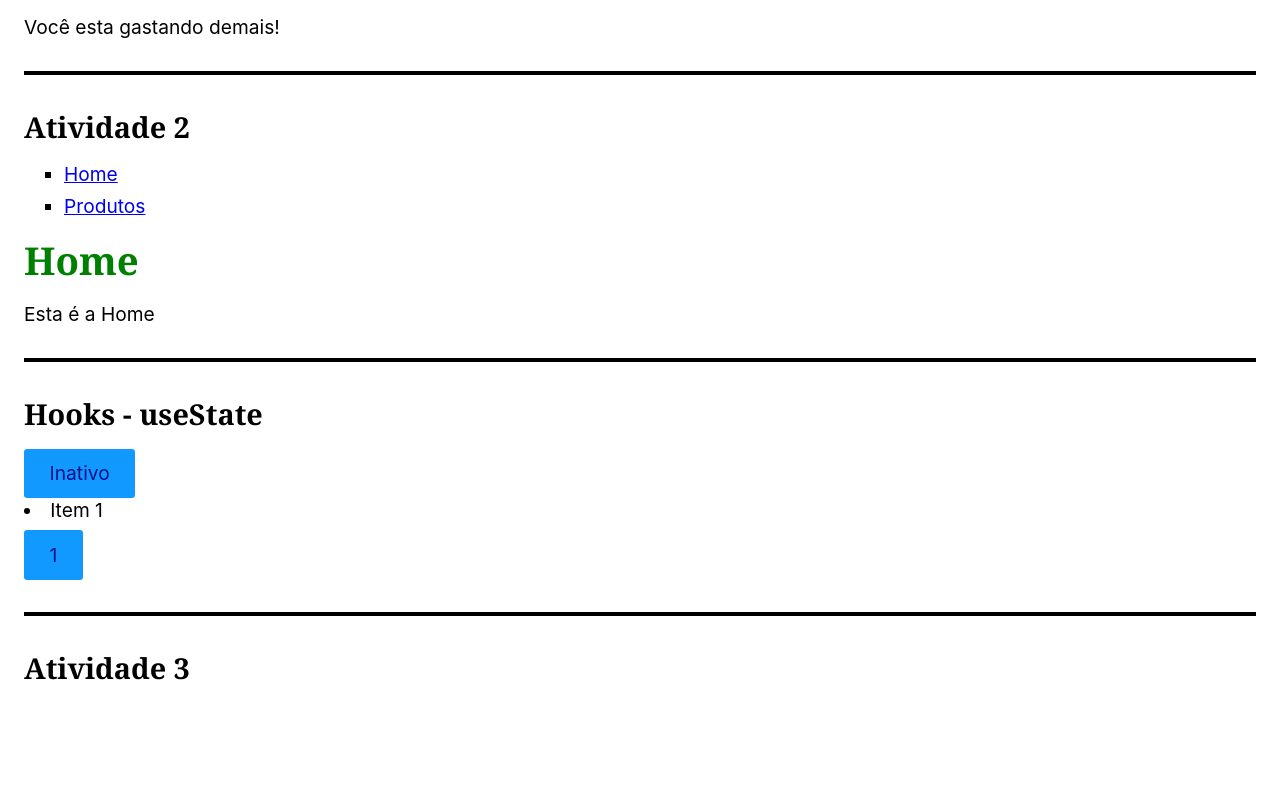
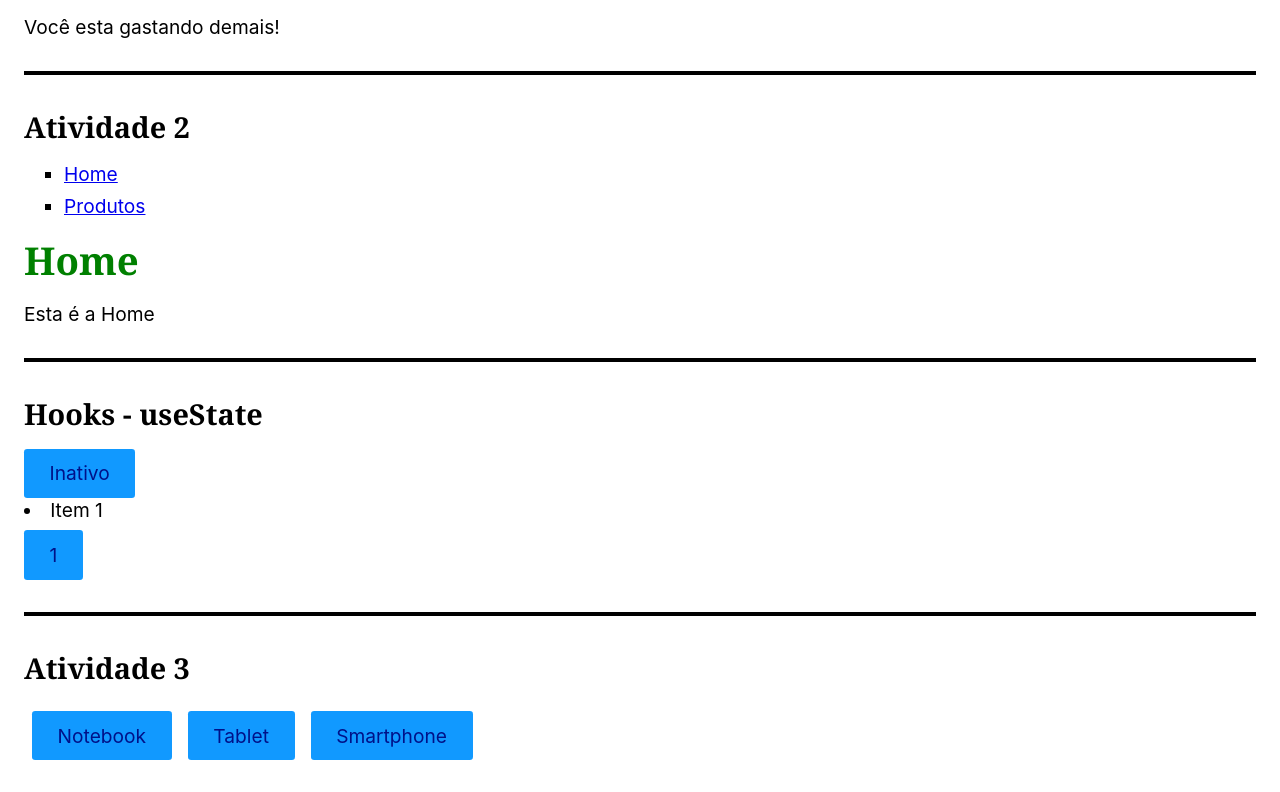
Before and after one commit to Danielzory/Origamid-React, a React (Create React App) app: page / in a window 1280 px wide. Shown: the part 597-1389 px from the top of the page. Before the commit the page ends 1308 px from the top, so only its background shows below. Built offline with nearby package versions, Linux system fonts and the light colour scheme.

Commit message:
Atividade 3 - Fatch + useState

```diff
--- a/src/Aula 4/Aula4.js
+++ b/src/Aula 4/Aula4.js
@@ -3,6 +3,7 @@ import Botao from './Botão.js/Botao'
 import Modal from './Modal/Modal'
 import { useState } from 'react'
 import BotaoContador from './Botão.js/BotaoContador'
+import Atv3Modal from './Modal/Atv3Modal'
 
 const Aula4 = () => {
     const [ativo, setAtivo] = useState(false);
@@ -16,6 +17,8 @@ const Aula4 = () => {
 
         <hr />
         <h2>Atividade 3</h2>
+
+        <Atv3Modal />
     </>
   )
 }
--- /dev/null
+++ b/src/Aula 4/Modal/Atv3Modal.js
@@ -0,0 +1,32 @@
+import React from 'react'
+import Produto from './Produto3';
+import Produto3 from './Produto3';
+
+const Atv3Modal = () => {
+
+    const [dados, setDados] = React.useState(null);
+    const [loading, setLoading] = React.useState(null)
+
+    async function handleClick (event) {
+        setLoading(true);
+        const response = await fetch(`https://ranekapi.origamid.dev/json/api/produto/${event.target.innerText.toLowerCase()}`);
+        const json = await response.json()
+        setDados(json);
+        setLoading(false);
+    }
+
+  return (
+    <>
+        <button style={{margin: '0.5rem'}} onClick={handleClick} >Notebook</button>
+        <button style={{margin: '0.5rem'}} onClick={handleClick} >Tablet</button>
+        <button style={{margin: '0.5rem'}} onClick={handleClick} >Smartphone</button>
+        {loading && <h3>Carregando...</h3>}
+        {dados && <Produto3 dados={dados} />}
+    </>
+
+
+
+  )
+}
+
+export default Atv3Modal
--- /dev/null
+++ b/src/Aula 4/Modal/Produto3.js
@@ -0,0 +1,14 @@
+import React from 'react'
+
+const Produto3 = ({dados}) => {
+  return (
+    <div style={{margin: '0 auto', textAlign: 'center', border: '2px solid gray', borderRadius: '0.5rem', background: 'skyBlue'}}>
+      <h1>{dados.nome}</h1>
+      <p>R$ {dados.preco}</p>
+      <img src={dados.fotos[0].src} alt={dados.fotos[0].titulo} />
+      <p>{dados.descricao}</p>
+    </div>
+  )
+}
+
+export default Produto3
```
